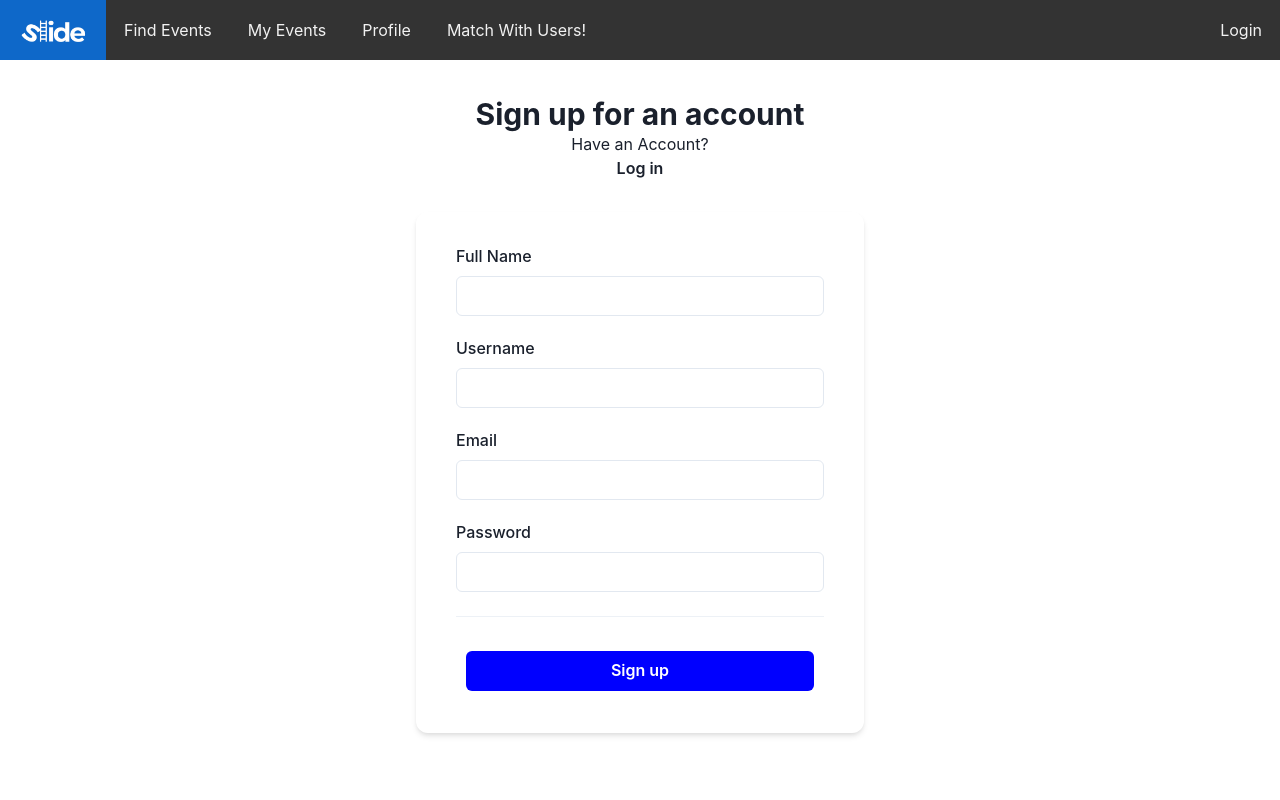
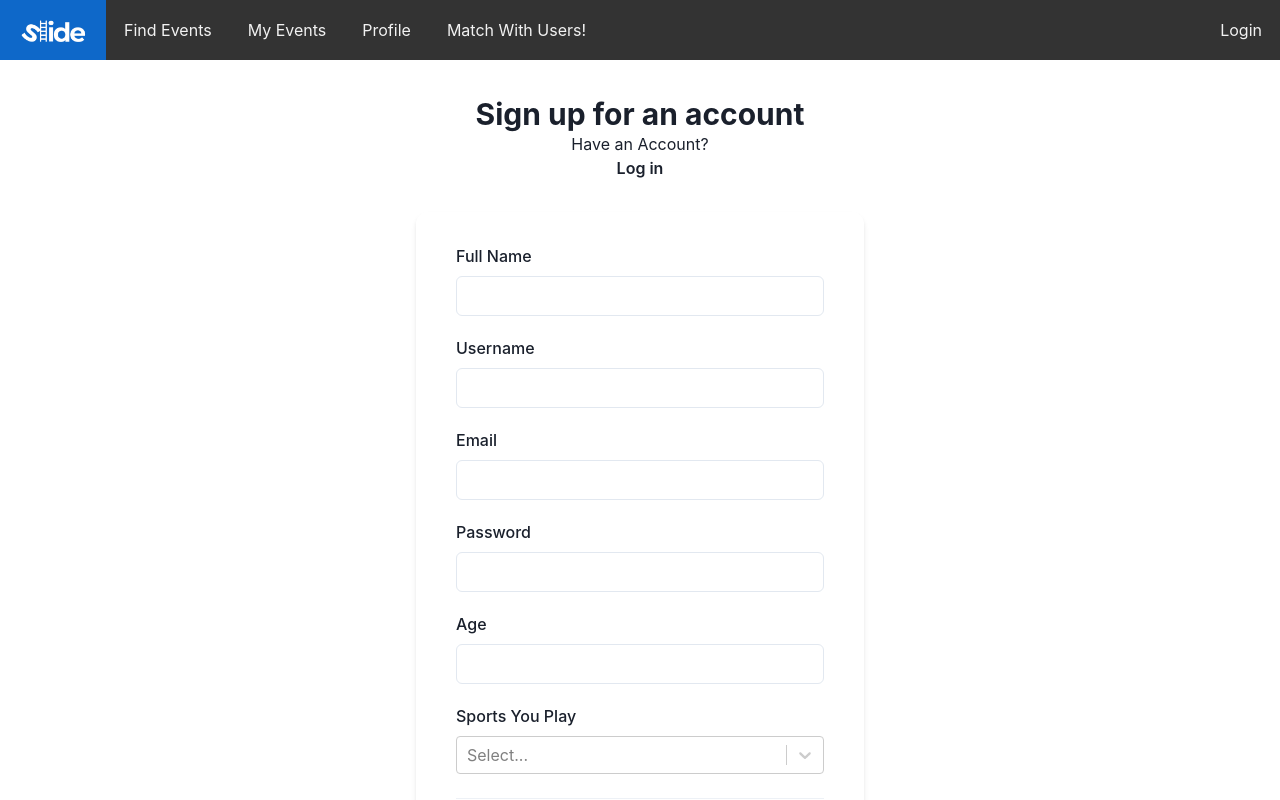
Before and after one commit to rkumraUCLA/slide, a React (Create React App) app: page /signup in a window 1280 px wide. Shown: the top 800 px of the page. Built offline with nearby package versions, Linux system fonts and the light colour scheme.

Commit message:
New signup page to include sports and age

```diff
--- a/package.json
+++ b/package.json
@@ -16,6 +16,7 @@
     "react-hook-form": "^7.48.2",
     "react-router-dom": "^6.18.0",
     "react-scripts": "5.0.1",
+    "react-select": "^5.8.0",
     "web-vitals": "^2.1.4"
   },
   "scripts": {
--- a/src/Components/Signup.js
+++ b/src/Components/Signup.js
@@ -1,4 +1,5 @@
 import React from 'react';
+import Select from 'react-select';
 import { useState } from 'react';
 import { useSignup } from "../hooks/useSignup"
 
@@ -25,14 +26,61 @@ function Signup() {
   const [password, setPassword] = useState('')
   const [username, setUser] = useState('')
   const [fullName, setName] = useState('')
+  const [age, setAge] = useState('')
+  const [sports, setSports] = useState('')
   const {signup, error, isLoading} = useSignup()
 
   const handleSubmit = async (e) => {
     e.preventDefault()
-    await signup(email, password, username, fullName)
+    await signup(email, password, username, fullName, age, sports)
   }
 
+  const sportsOptions = [
+    { value: 'aikido', label: 'Aikido' },
+    { value: 'archery', label: 'Archery' },
+    { value: 'badminton', label: 'Badminton' },
+    { value: 'baseball', label: 'Baseball' },
+    { value: 'basketball', label: 'Basketball' },
+    { value: 'bmx', label: 'BMX' },
+    { value: 'boxing', label: 'Boxing' },
+    { value: 'cricket', label: 'Cricket' },
+    { value: 'cycling', label: 'Cycling' },
+    { value: 'diving', label: 'Diving' },
+    { value: 'equestrian', label: 'Equestrian' },
+    { value: 'fencing', label: 'Fencing' },
+    { value: 'football', label: 'Football' },
+    { value: 'golf', label: 'Golf' },
+    { value: 'gymnastics', label: 'Gymnastics' },
+    { value: 'handball', label: 'Handball' },
+    { value: 'ice hockey', label: 'Ice Hockey' },
+    { value: 'judo', label: 'Judo' },
+    { value: 'karate', label: 'Karate' },
+    { value: 'lacrosse', label: 'Lacrosse' },
+    { value: 'martial arts', label: 'Martial Arts' },
+    { value: 'mountain biking', label: 'Mountain Biking' },
+    { value: 'rowing', label: 'Rowing' },
+    { value: 'rugby', label: 'Rugby' },
+    { value: 'sailing', label: 'Sailing' },
+    { value: 'skateboarding', label: 'Skateboarding' },
+    { value: 'skiing', label: 'Skiing' },
+    { value: 'snowboarding', label: 'Snowboarding' },
+    { value: 'soccer', label: 'Soccer' },
+    { value: 'surfing', label: 'Surfing' },
+    { value: 'swimming', label: 'Swimming' },
+    { value: 'table tennis', label: 'Table Tennis' },
+    { value: 'taekwondo', label: 'Taekwondo' },
+    { value: 'tennis', label: 'Tennis' },
+    { value: 'track and field', label: 'Track and Field' },
+    { value: 'triathlon', label: 'Triathlon' },
+    { value: 'volleyball', label: 'Volleyball' },
+    { value: 'water polo', label: 'Water Polo' },
+    { value: 'weightlifting', label: 'Weightlifting' },
+    { value: 'wrestling', label: 'Wrestling' },
+    { value: 'squash', label: 'Squash' }, // Adjusted to maintain alphabetical order
+  ]
+
   return (
+
     <ChakraProvider>
       <Container
         maxW="lg"
@@ -130,6 +178,27 @@ function Signup() {
                       value={password}
                     />
                   </FormControl>
+                  <FormControl>
+                    <FormLabel htmlFor="Age">Age</FormLabel>
+                    <Input
+                      id="age"
+                      type="number"
+                      onChange={(e) => setAge(e.target.value)}
+                      value={age}
+                    />
+                  </FormControl>
+                  <FormControl>
+                    <FormLabel htmlFor="sports">Sports You Play</FormLabel>
+                    <Select
+                      id="sports"
+                      options={sportsOptions}
+                      isMulti
+                      onChange={(selectedOptions) =>
+                        setSports(selectedOptions.map(option => option.value))
+                      }
+                    >
+                    </Select>
+                  </FormControl>
                 </Stack>
                 <Divider />
                 <Stack spacing="6">
```
Also changed, not shown: 2 other files (tests, documents, lock files or other folders).
